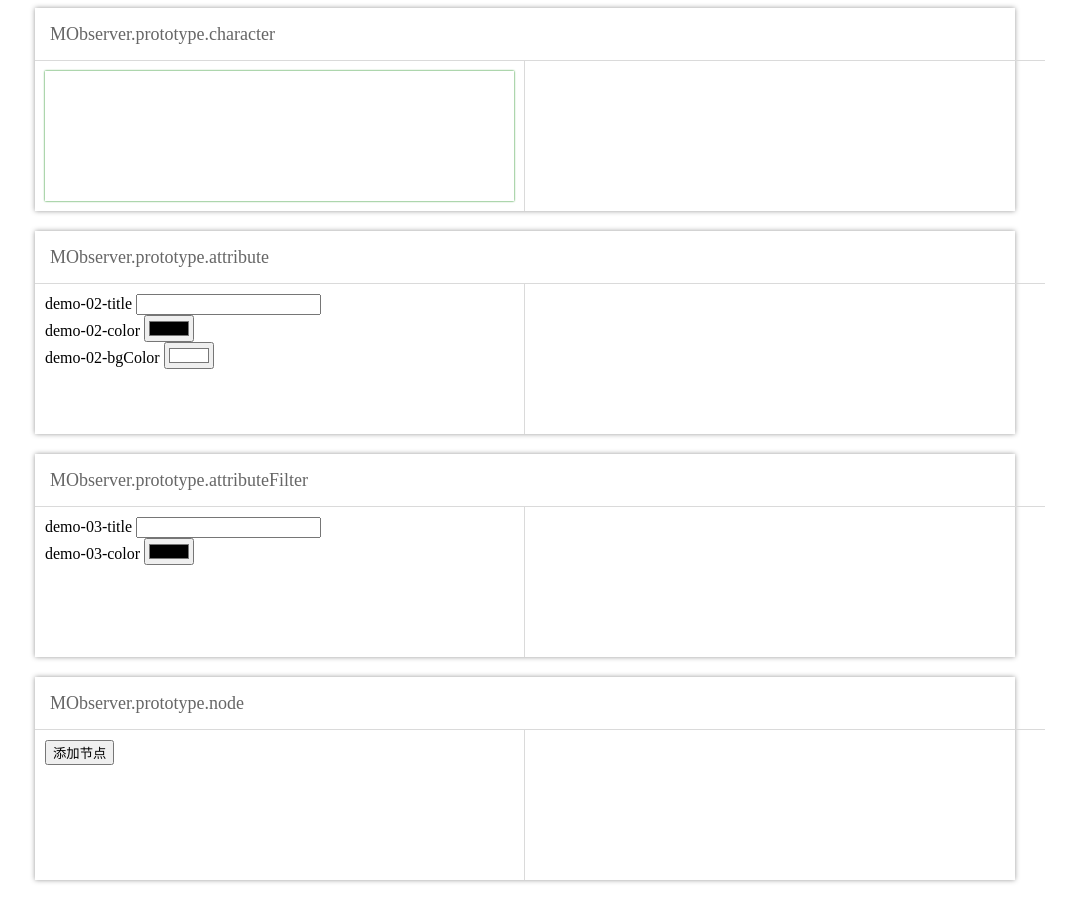
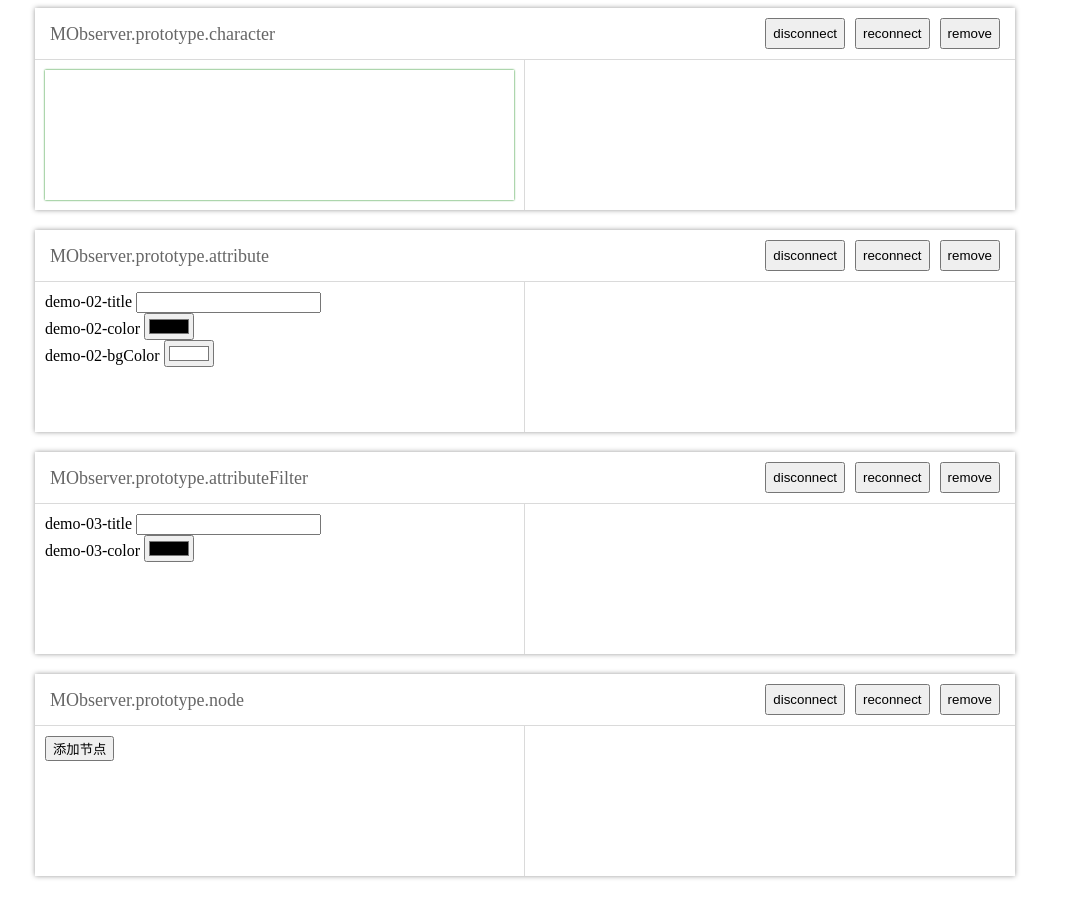
Before and after one commit to clinfc/m-observer, a website: page demo/index.html in a window 1280 px wide. Shown: the whole page, without its empty margins (115-1191 px from the left). Drawn offline with Linux system fonts and the light colour scheme.

Commit message:
更新 demo

```diff
--- a/demo/index.html
+++ b/demo/index.html
@@ -13,14 +13,24 @@
         margin-bottom: 20px;
         box-shadow: 0 0 5px 0 #999;
       }
-      .title {
+      .header {
         width: 100%;
-        height: 32px;
+        height: 52px;
         padding: 10px 15px;
         font-size: 18px;
         color: #666666;
         line-height: 32px;
         border-bottom: 1px solid #DADADA;
+        display: flex;
+        box-sizing: border-box;
+      }
+      .header>.title {
+        flex-grow: 1;
+        flex-shrink: 0;
+      }
+      .header>button {
+        flex-shrink: 0;
+        margin-left: 10px;
       }
       .content {
         display: flex;
@@ -69,7 +79,12 @@
 	<body>
     <div class="container">
       <div class="demo-item">
-        <div class="title">MObserver.prototype.character</div>
+        <div class="header">
+          <div class="title">MObserver.prototype.character</div>
+          <button type="button" title="停止观察" onclick="disconnect('#demo-01', 'demo-01')">disconnect</button>
+          <button type="button" title="重新开始观察" onclick="reconnect('#demo-01', 'demo-01')">reconnect</button>
+          <button type="button" title="移除观察" onclick="remove('#demo-01', 'demo-01')">remove</button>
+        </div>
         <div class="content">
           <div class="left">
             <div id="demo-01" class="editor" contenteditable="true"></div>
@@ -80,7 +95,12 @@
         </div>
       </div>
       <div class="demo-item">
-        <div class="title">MObserver.prototype.attribute</div>
+        <div class="header">
+          <div class="title">MObserver.prototype.attribute</div>
+          <button type="button" title="停止观察" onclick="disconnect('#demo-02', 'demo-02')">disconnect</button>
+          <button type="button" title="重新开始观察" onclick="reconnect('#demo-02', 'demo-02')">reconnect</button>
+          <button type="button" title="移除观察" onclick="remove('#demo-02', 'demo-02')">remove</button>
+        </div>
         <div class="content">
           <div class="left">
             <div id="demo-02">
@@ -95,7 +115,12 @@
         </div>
       </div>
       <div class="demo-item">
-        <div class="title">MObserver.prototype.attributeFilter</div>
+        <div class="header">
+          <div class="title">MObserver.prototype.attributeFilter</div>
+          <button type="button" title="停止观察" onclick="disconnect('#demo-03', 'demo-03')">disconnect</button>
+          <button type="button" title="重新开始观察" onclick="reconnect('#demo-03', 'demo-03')">reconnect</button>
+          <button type="button" title="移除观察" onclick="remove('#demo-03', 'demo-03')">remove</button>
+        </div>
         <div class="content">
           <div class="left">
             <div id="demo-03">
@@ -109,7 +134,12 @@
         </div>
       </div>
       <div class="demo-item">
-        <div class="title">MObserver.prototype.node</div>
+        <div class="header">
+          <div class="title">MObserver.prototype.node</div>
+          <button type="button" title="停止观察" onclick="disconnect('#demo-04', 'demo-04')">disconnect</button>
+          <button type="button" title="重新开始观察" onclick="reconnect('#demo-04', 'demo-04')">reconnect</button>
+          <button type="button" title="移除观察" onclick="remove('#demo-04', 'demo-04')">remove</button>
+        </div>
         <div class="content">
           <div class="left">
             <div id="demo-04"></div>
@@ -123,6 +153,7 @@
     </div>
     <script type="text/javascript">
 
+      // 将 mutationList 显示到页面
       function showMutationList(target, data = {}) {
         let el = document.querySelector(target)
         data = data.map(row => {
@@ -148,6 +179,21 @@
           return temp
         })
         el.innerText = JSON.stringify(data, undefined, 2)
+      }
+
+      // 停止观察
+      function disconnect(target, name) {
+        observer.disconnect(target, name)
+      }
+
+      // 重新开始观察
+      function reconnect(target, name) {
+        observer.reconnect(target, name)
+      }
+
+      // 移除观察
+      function remove(target, name) {
+        observer.remove(target, name)
       }
 
       function listen(target, event, callback) {
```
